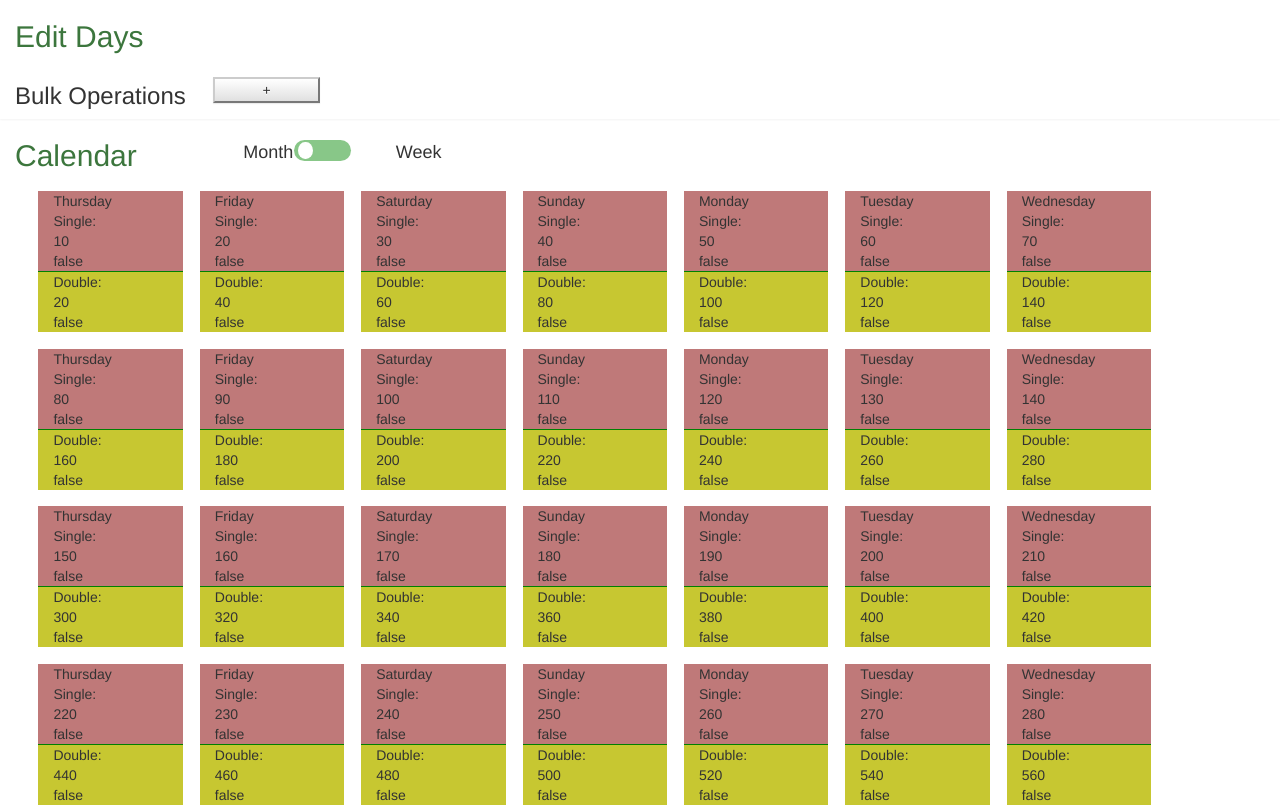
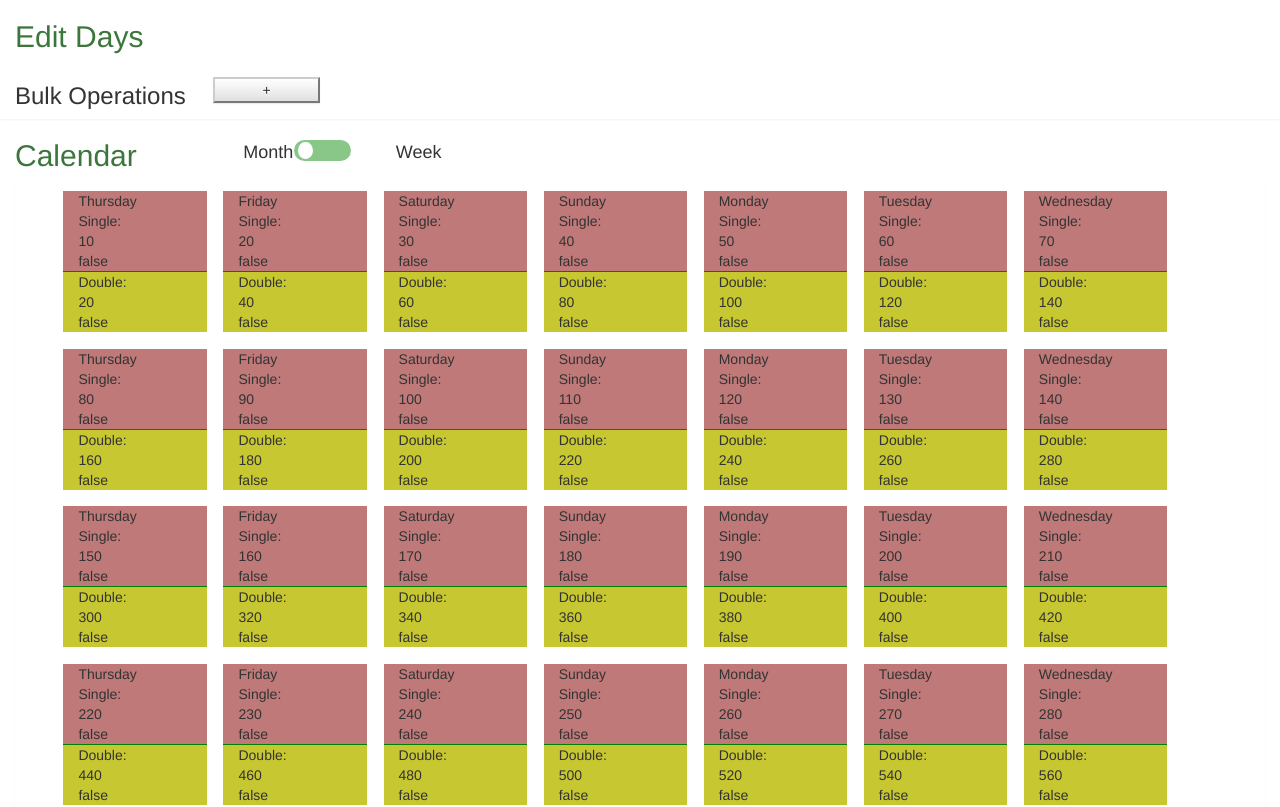
Before and after one commit to aljones15/angular2CalendarApp, an Angular app: page / in a window 1280 px wide. Shown: the top 807 px of the page. Built offline with nearby package versions, Linux system fonts and the light colour scheme.

Commit message:
ok we can switch views

```diff
--- a/src/app/components/calendar/calendar.component.html
+++ b/src/app/components/calendar/calendar.component.html
@@ -12,9 +12,9 @@
 </div>
 </div>
 <div id="calendar" class="panel">
-  <ul class="col-xs-12">
-    <li class="col-day-weekly" *ngFor="let day of calendarService.displayDays">
-      <app-day [day]="day"></app-day>
+  <ul [style.width]="weekly ? '2000%' : '100%'">
+    <li [style.width]="weekly ? '0.5%' : '13%'" class="col-day-weekly" *ngFor="let day of calendarService.displayDays; let i = index;">
+      <app-day [day]="day" [weekly]="weekly"></app-day>
     </li>
   </ul>
 </div>
--- a/src/app/components/calendar/calendar.component.ts
+++ b/src/app/components/calendar/calendar.component.ts
@@ -16,13 +16,15 @@ export class CalendarComponent implements OnInit {
     this.calendarService.displayDays = calendarService.days;
   }
   toggleWeekly(weekly: boolean){
+    this.weekly = weekly;
+    /*
     if(weekly){
     if(this.calendarService.displayDays.length > 7){
       this.calendarService.displayDays = this.calendarService.days.slice(0,7);
      }
     } else {
       this.calendarService.displayDays = this.calendarService.days;
-    }
+    } */
   }
 
   ngOnInit() {
--- a/src/app/components/day/day.component.ts
+++ b/src/app/components/day/day.component.ts
@@ -10,7 +10,9 @@ import { Day } from '../../models/day';
 })
 export class DayComponent implements OnInit {
   @Input() day: Day;
+  @Input() weekly: boolean;
   calendarService: CalendarService;
+
   constructor(calendarService: CalendarService) {
     this.calendarService = calendarService;
   }
--- a/src/styles.css
+++ b/src/styles.css
@@ -4,12 +4,15 @@ and also import other style files */
 @import './bootstrap/css/bootstrap-theme.css';
 
 .col-day-weekly {
-  width: 13%;
   height: 100%;
   margin: 0.1em;
   padding: 0.5em;
   float: left;
   list-style-type: none;
+}
+
+#calendar {
+  overflow: auto;
 }
 
 .single-room {
```
